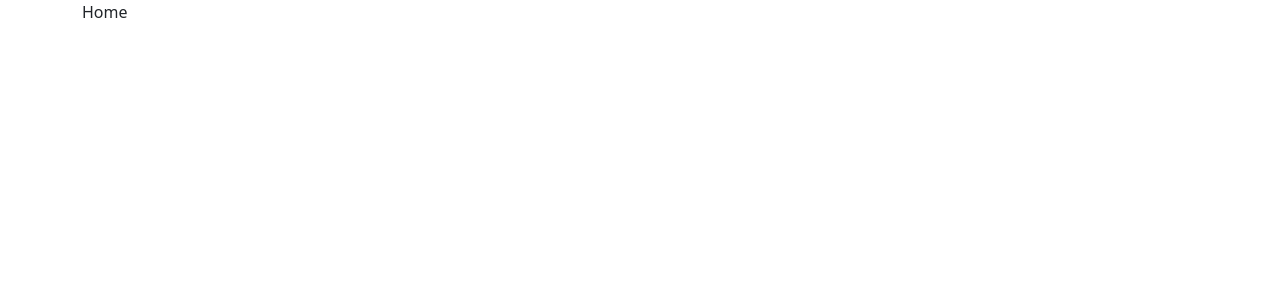
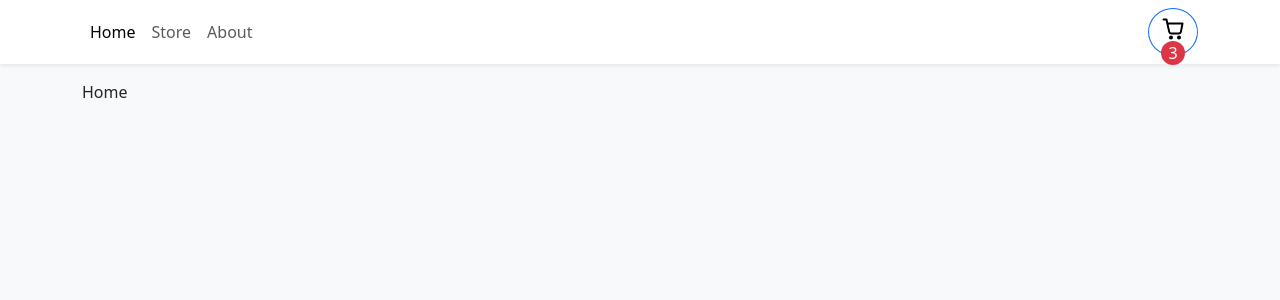
Before and after one commit to Alejjaandro/Shopping-Cart, a React (Create React App) app in the folder Frontend/: page / in a window 1280 px wide. Shown: the top 300 px of the page. Built offline with nearby package versions, Linux system fonts and the light colour scheme.

Commit message:
Navbar component

```diff
--- a/Frontend/public/index.html
+++ b/Frontend/public/index.html
@@ -14,7 +14,7 @@
     <title>React App</title>
   </head>
 
-  <body>
+  <body class="bg-light">
 
     <noscript>You need to enable JavaScript to run this app.</noscript>
 
--- a/Frontend/src/App.js
+++ b/Frontend/src/App.js
@@ -3,17 +3,24 @@ import { Container } from 'react-bootstrap';
 import Home from './pages/Home';
 import Store from './pages/Store';
 import About from './pages/About';
+import Navbar from './components/Navbar';
 
 
 function App() {
   return (
+    <>
+      <Navbar/>
+
       <Container>
+
         <Routes>
           <Route path="/" element={<Home />} />
           <Route path="/store" element={<Store />} />
           <Route path="/about" element={<About />} />
         </Routes>
+
       </Container>
+    </>
   );
 }
 
--- /dev/null
+++ b/Frontend/src/components/Navbar.js
@@ -0,0 +1,59 @@
+import { Container, Button, Nav, Navbar as NavbarBS } from 'react-bootstrap'
+import { NavLink } from 'react-router-dom'
+
+export default function Navbar() {
+    return (
+        <NavbarBS sticky='top' className='bg-white shadow-sm mb-3'>
+            <Container >
+                <Nav className='me-auto'>
+
+                    <Nav.Link to="/" as={NavLink}>
+                        Home
+                    </Nav.Link>
+
+                    <Nav.Link to="/store" as={NavLink}>
+                        Store
+                    </Nav.Link>
+
+                    <Nav.Link to="/about" as={NavLink}>
+                        About
+                    </Nav.Link>
+
+                </Nav>
+
+                <Button
+                    style={{ with: "3rem", height: "3rem" }}
+                    variant='outline-primary'
+                    className='rounded-circle'
+                >
+                    {/* svg icon imported from https://iconsvg.xyz/ */}
+                    <svg xmlns="http://www.w3.org/2000/svg"
+                        width="24"
+                        height="24"
+                        viewBox="0 0 24 24"
+                        fill="none"
+                        stroke="#000000"
+                        stroke-width="2"
+                        stroke-linecap="round"
+                        stroke-linejoin="round">
+                        <circle cx="10" cy="20.5" r="1" />
+                        <circle cx="18" cy="20.5" r="1" />
+                        <path d="M2.5 2.5h3l2.7 12.4a2 2 0 0 0 2 1.6h7.7a2 2 0 0 0 2-1.6l1.6-8.4H7.1" />
+                    </svg>
+
+                    {/* For the number of the number of items on carts */}
+                    <div
+                    className='rounded-circle bg-danger d-flex
+                    justify-content-center align-items-center'
+                    style={{
+                        color: "white",
+                        with: "1.5rem",
+                        height: "1.5rem",
+                        tranform: "translate(25%, 25%)"
+                    }}
+                    >3</div>
+                </Button>
+            </Container>
+        </NavbarBS>
+    )
+}
```
Lines whose indentation alone changed are shown as unchanged.
